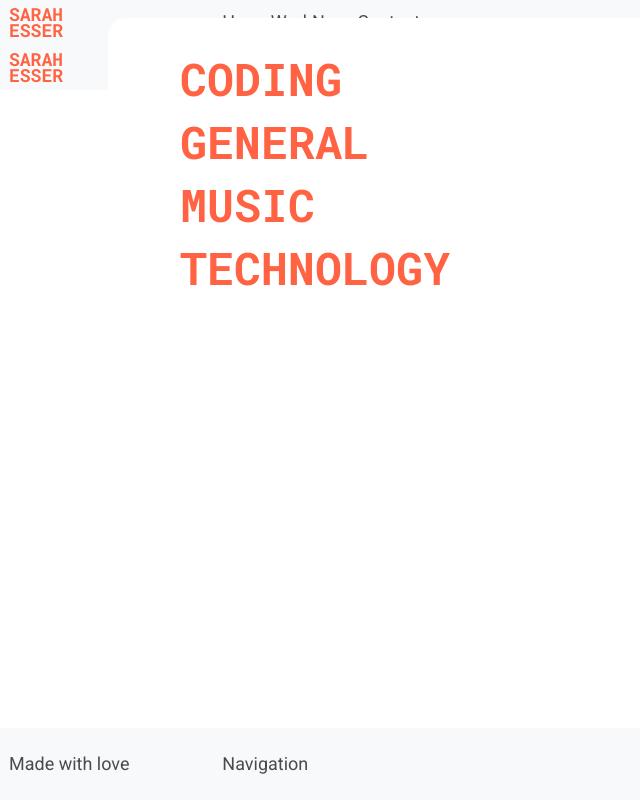
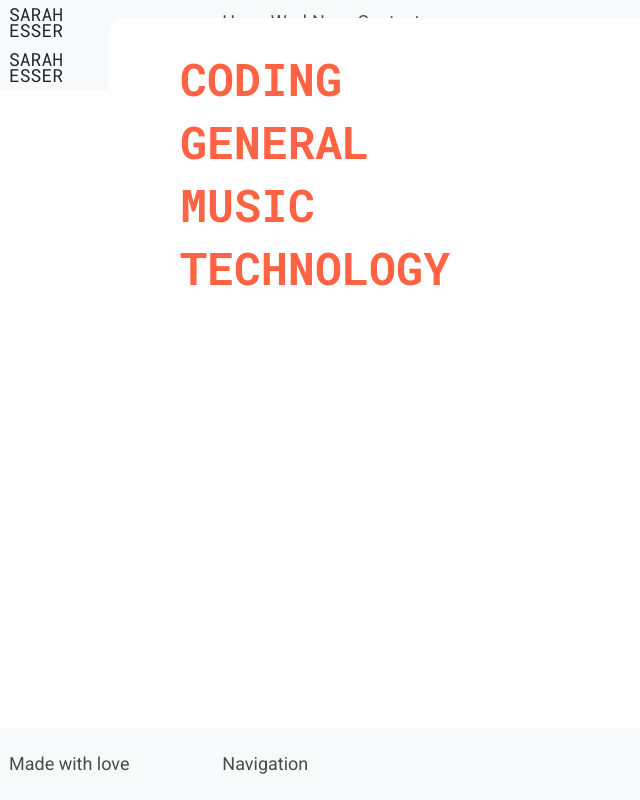
Before and after one commit to nextlevelshit/gatsby-donatello-starter, a Gatsby site: page /categories in a window 1280 px wide. Shown: the whole page, without its empty margins (0-640 px from the left). Built offline with nearby package versions, Linux system fonts and the light colour scheme; Gatsby itself is replaced by a stand-in of ours; some packages are replaced by stand-ins of ours.

Commit message:
styled brand link

```diff
--- a/src/components/NavigationBrand.tsx
+++ b/src/components/NavigationBrand.tsx
@@ -17,6 +17,10 @@
   text-transform: uppercase;
 `;
 
+const BrandLink = styled(Link)`
+  color: ${theme.colors.grey.dark};
+`;
+
 export class NavigationBrand extends React.PureComponent<{}> {
   public render() {
     const props = {
@@ -25,7 +29,7 @@
 
     return (
       <NavigationBrandWrapper>
-        <Link to={`/`} {...props} />
+        <BrandLink to={`/`} {...props} />
       </NavigationBrandWrapper>
     );
   }
--- a/src/utils/typography.ts
+++ b/src/utils/typography.ts
@@ -11,7 +11,7 @@ const typography = new Typography({
   googleFonts: [
     {
       name: config.headerFontFamily,
-      styles: ['700'],
+      styles: ['400', '700'],
     },
     {
       name: config.bodyFontFamily,
```
